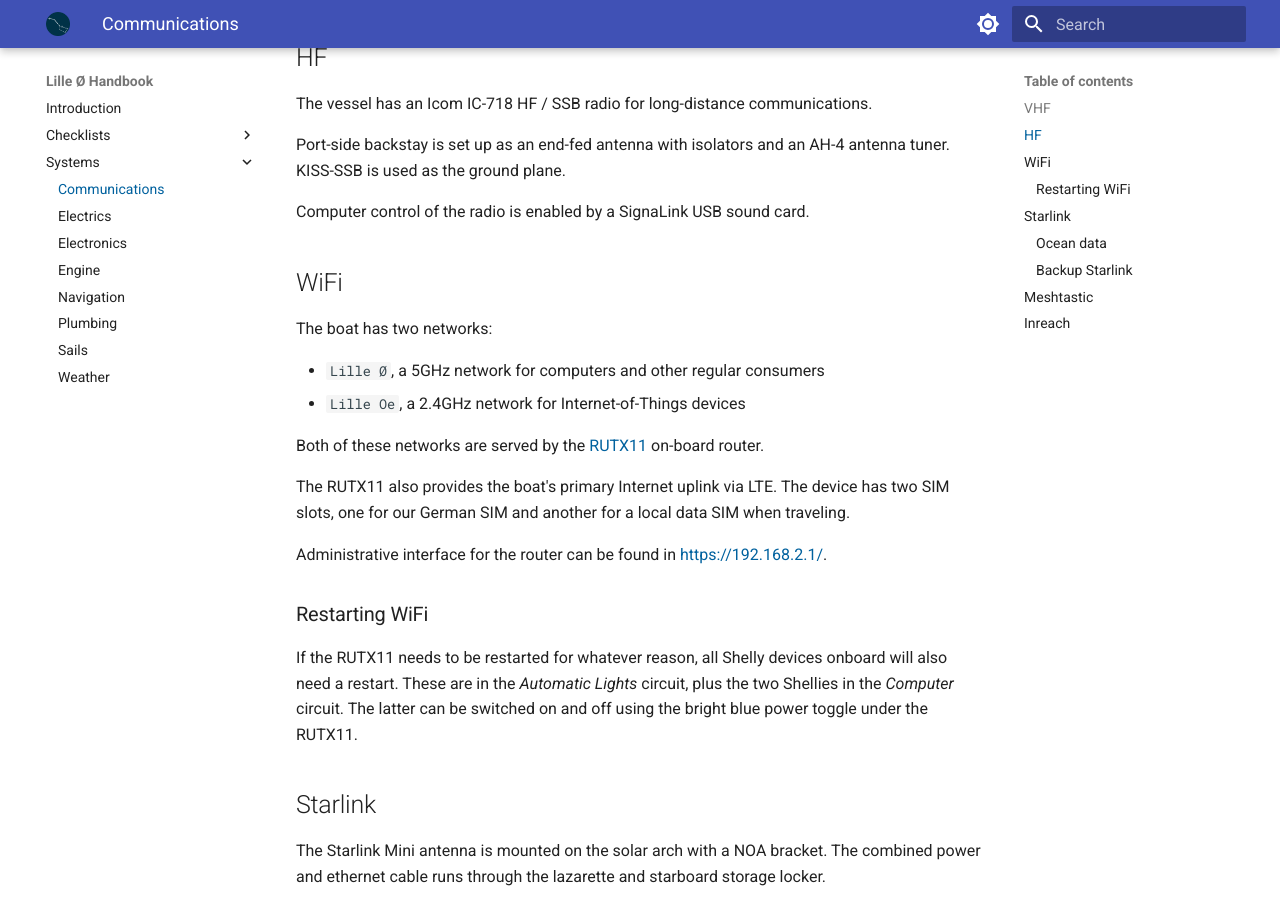
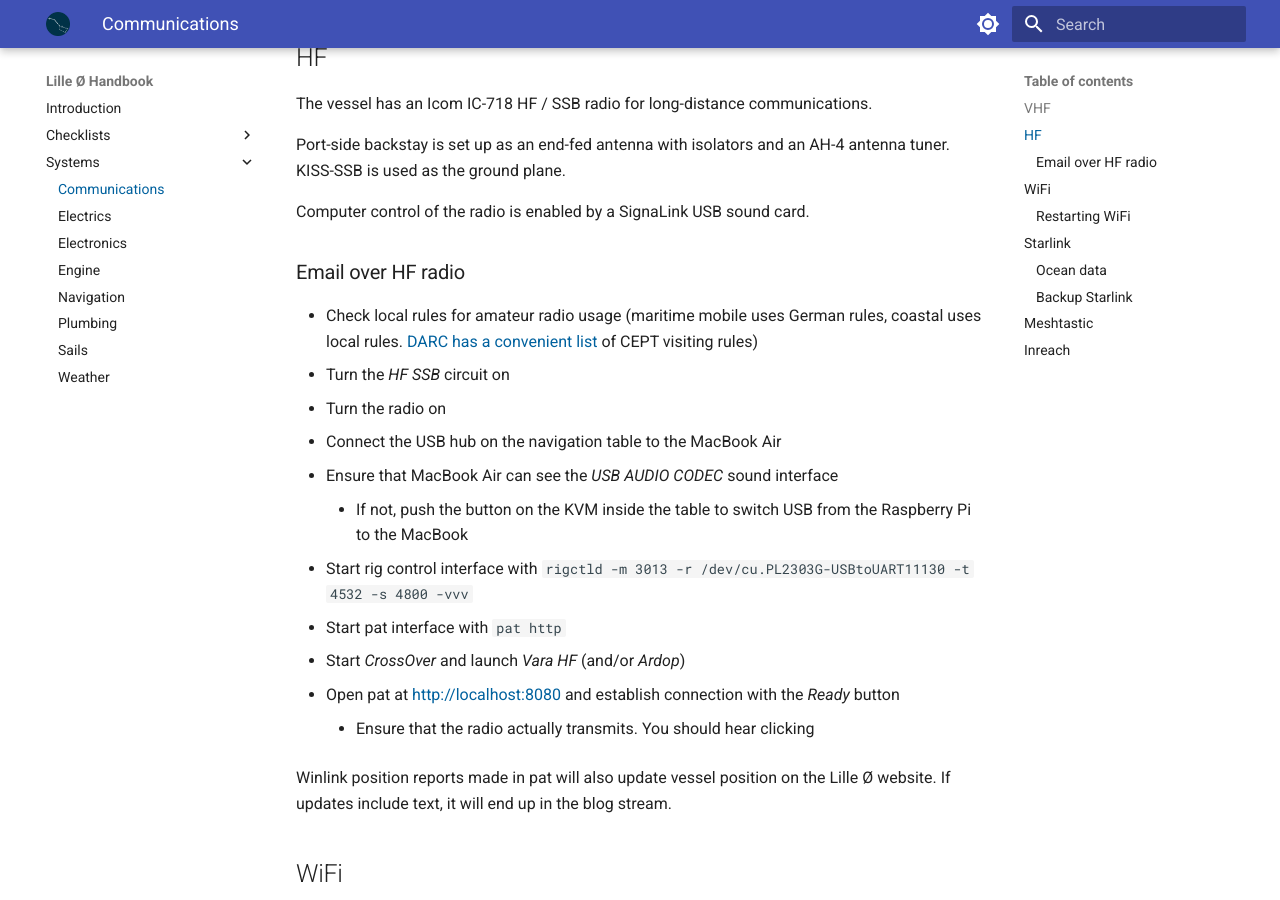
Before and after one commit to meri-imperiumi/handbook, an MkDocs documentation site: the page built from docs/systems/communications.md, in a window 1280 px wide and 900 px high, scrolled down 391 px. Built offline with MkDocs 1.6.1 and Material for MkDocs 9.7.7, drawn with Linux system fonts in a browser that asks for light colours.

Commit message:
Initial SSB email docs

```diff
--- a/docs/systems/communications.md
+++ b/docs/systems/communications.md
@@ -19,6 +19,21 @@
 
 Computer control of the radio is enabled by a SignaLink USB sound card.
 
+### Email over HF radio
+
+* Check local rules for amateur radio usage (maritime mobile uses German rules, coastal uses local rules. [DARC has a convenient list](darc.de/der-club/referate/ausland/funken-im-ausland/cept-laenderliste/) of CEPT visiting rules)
+* Turn the _HF SSB_ circuit on
+* Turn the radio on
+* Connect the USB hub on the navigation table to the MacBook Air
+* Ensure that MacBook Air can see the _USB AUDIO CODEC_ sound interface
+    * If not, push the button on the KVM inside the table to switch USB from the Raspberry Pi to the MacBook
+* Start rig control interface with `rigctld -m 3013 -r /dev/cu.PL2303G-USBtoUART11130 -t 4532 -s 4800 -vvv`
+* Start pat interface with `pat http`
+* Start _CrossOver_ and launch _Vara HF_ (and/or _Ardop_)
+* Open pat at <http://localhost:8080> and establish connection with the _Ready_ button
+    * Ensure that the radio actually transmits. You should hear clicking
+
+Winlink position reports made in pat will also update vessel position on the Lille Ø website. If updates include text, it will end up in the blog stream.
 ## WiFi
 
 The boat has two networks:
```
